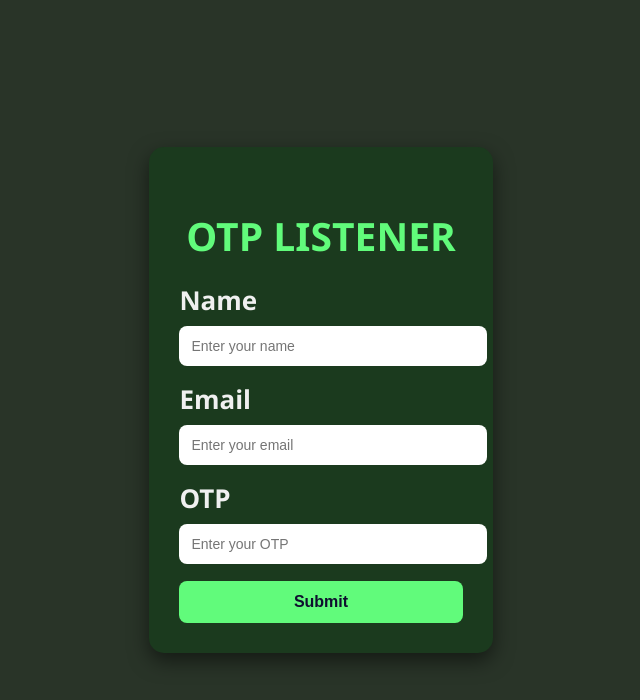
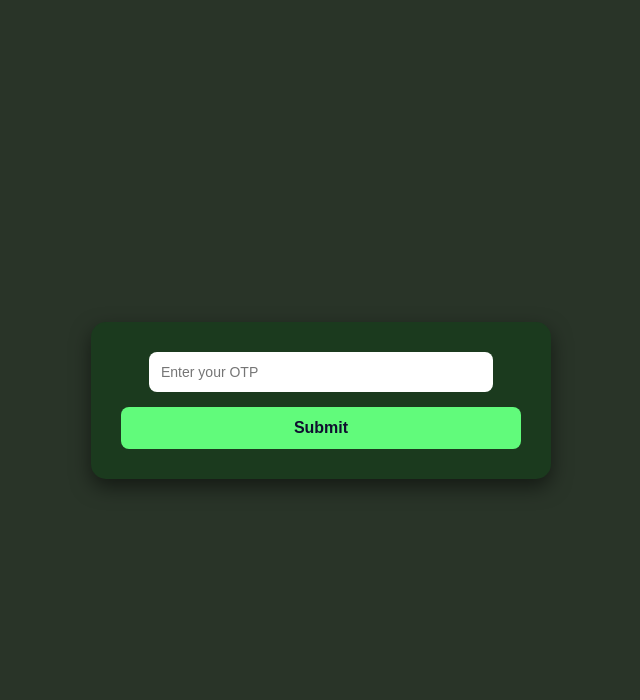
Before and after one commit to harrisonkungu/jengasoft, a React (Create React App) app in the folder frontend/jengasoftweb/: page / in a window 1280 px wide. Shown: the top 700 px of the page, without its empty margins (319-959 px from the left). Built offline with nearby package versions, Linux system fonts and the light colour scheme.

Commit message:
Added OTP form

```diff
--- a/frontend/jengasoftweb/src/App.css
+++ b/frontend/jengasoftweb/src/App.css
@@ -72,10 +72,14 @@
     padding: 30px;
     border-radius: 15px;
     max-width: 400px;
-  margin: 20px auto;
-  box-shadow: 0 8px 20px rgba(0,0,0,0.5);
+    box-shadow: 0 8px 20px rgba(0, 0, 0, 0.5);
     text-align: left;
     transition: all 0.3s ease;
+    display: flex;
+    justify-content: center;
+    align-items: center;
+    flex-direction: inherit;
+    width: 100%;
 }
 
 .form-container:hover {
@@ -90,14 +94,13 @@
 
 .form-container label {
   display: block;
-  margin-bottom: 5px;
   font-weight: bold;
   color: #f0f0f0;
 }
 
 .form-container input,
 .form-container textarea {
-  width: 100%;
+  width: 80%;
   padding: 12px;
   margin-bottom: 15px;
   border-radius: 8px;
--- a/frontend/jengasoftweb/src/App.js
+++ b/frontend/jengasoftweb/src/App.js
@@ -28,30 +28,7 @@ function App() {
       <header className="App-header">
 
         <form onSubmit={handleSubmit} className="form-container">
-          <h2>OTP LISTENER</h2>
 
-          <label>Name</label>
-          <input
-            type="text"
-            name="name"
-            value={formData.name}
-            onChange={handleChange}
-            placeholder="Enter your name"
-            required
-          />
-
-          <label>Email</label>
-          <input
-            type="email"
-            name="email"
-            value={formData.email}
-            onChange={handleChange}
-            placeholder="Enter your email"
-            required
-          />
-
-          {/* OTP Field */}
-          <label>OTP</label>
           <input
             type="text"
             name="otp"
```
Lines whose indentation alone changed are shown as unchanged.
